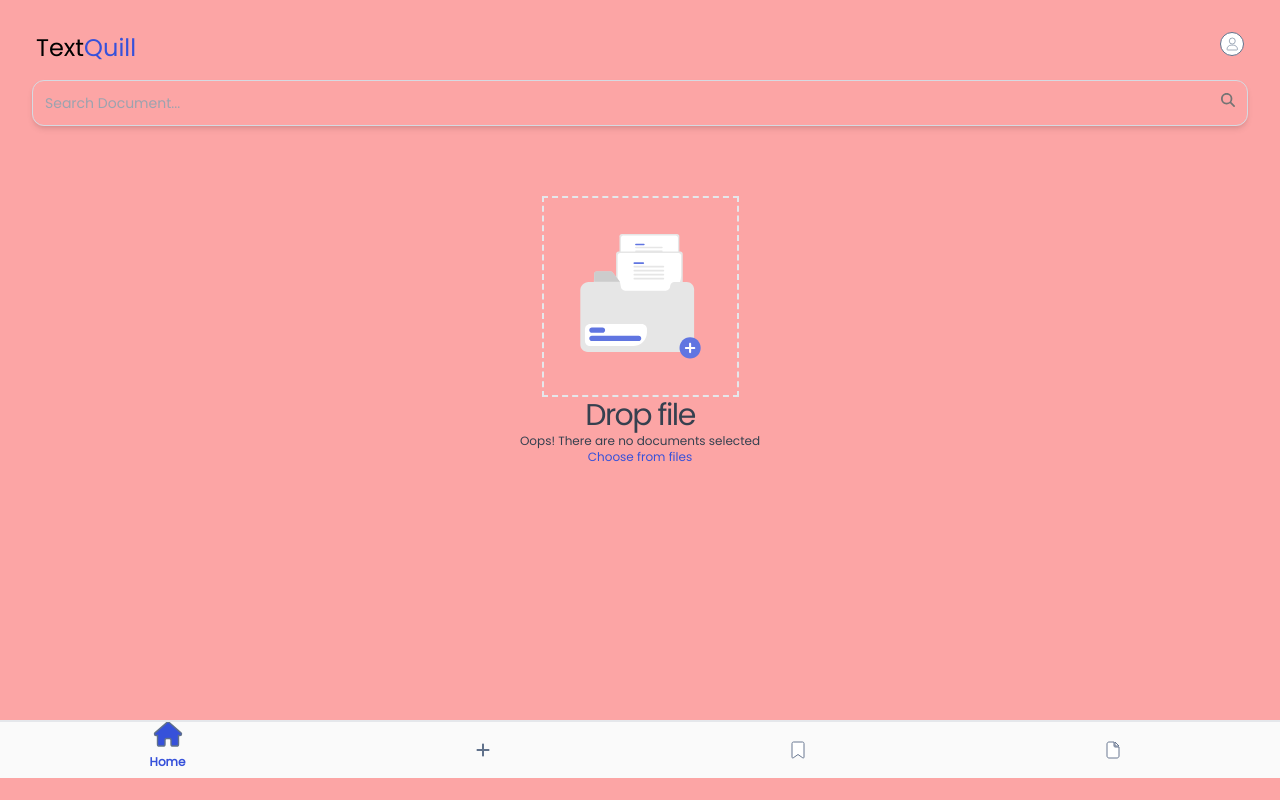
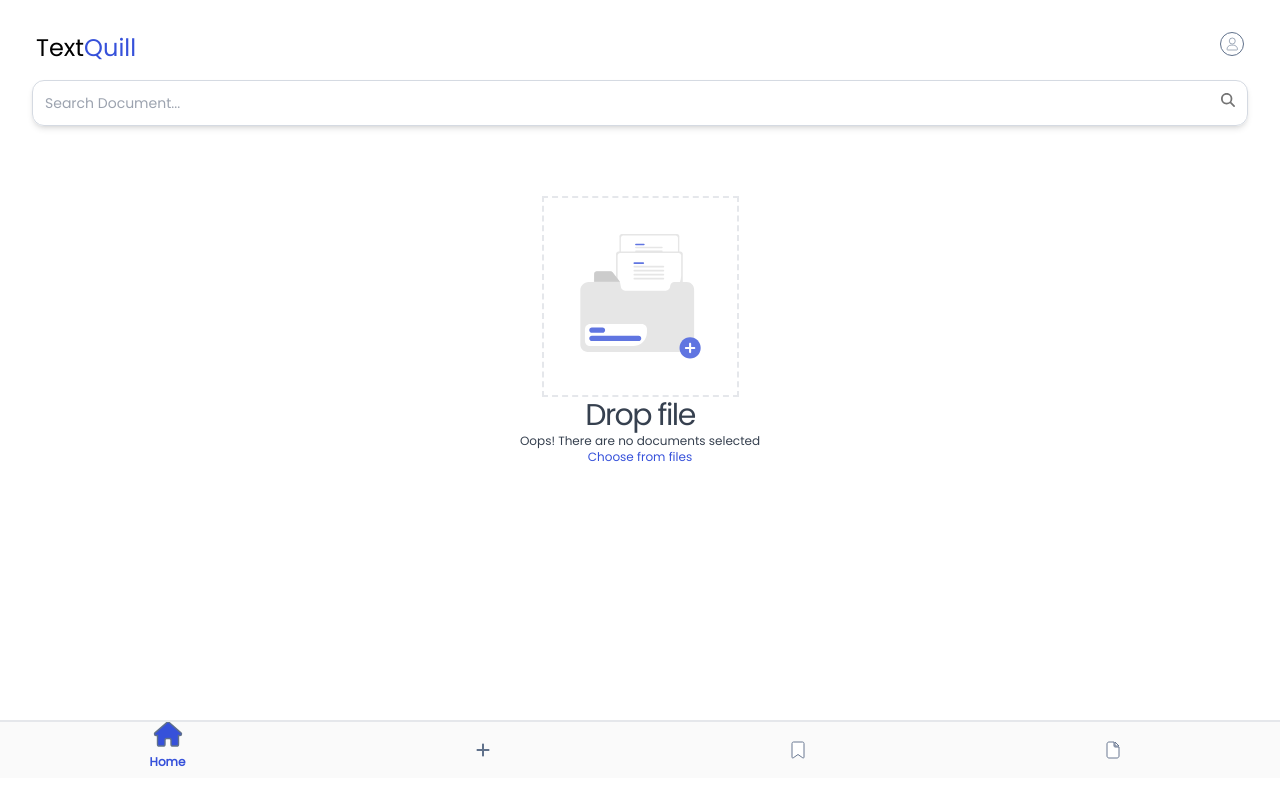
Before and after one commit to DevitoDbug/textSummarizer, a React (Vite) app: page / in a window 1280 px wide. Built offline with nearby package versions, Linux system fonts and the light colour scheme.

Commit message:
fix: Resolved screen height bug

```diff
--- a/src/pages/Home.jsx
+++ b/src/pages/Home.jsx
@@ -5,7 +5,7 @@ import { faSearch, faUser } from "@fortawesome/free-solid-svg-icons";
 import fileUpload from "../../public/file.svg";
 const Home = () => {
   return (
-    <div className="h-[100svh] w-full font-poppin flex flex-col bg-red-300">
+    <div className="h-[100svh] w-full font-poppin flex flex-col">
       <div className="h-[20%] px-8 pt-8">
         <div className="text-2xl px-1 font-medium flex gap-2 justify-between ">
           <div>
```
